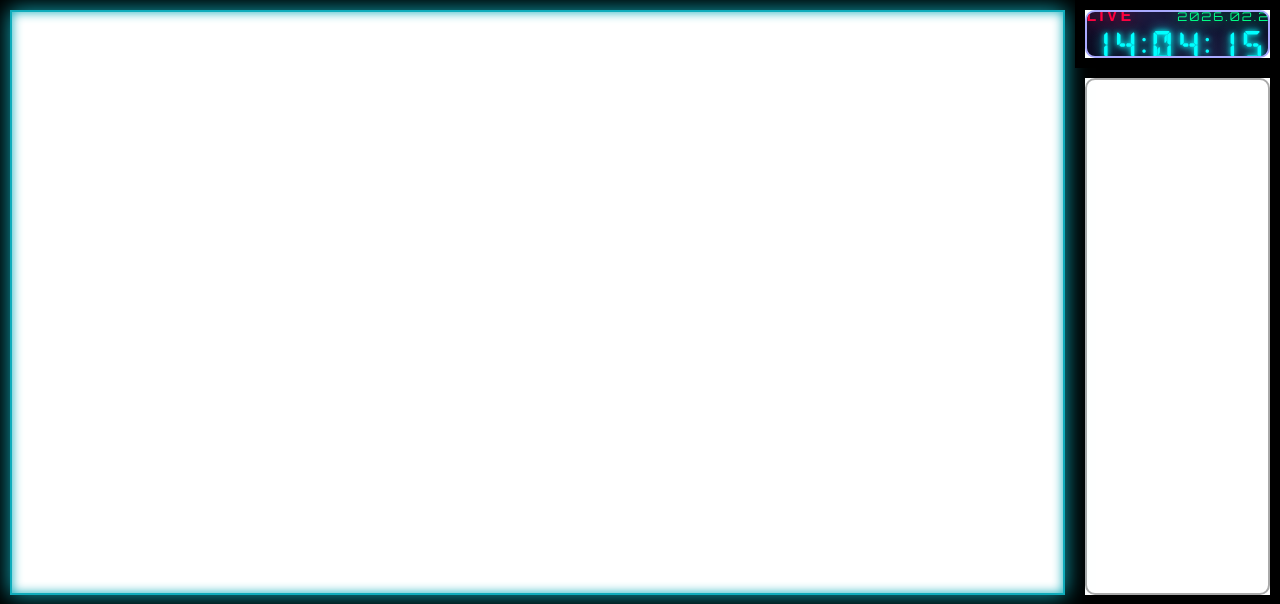
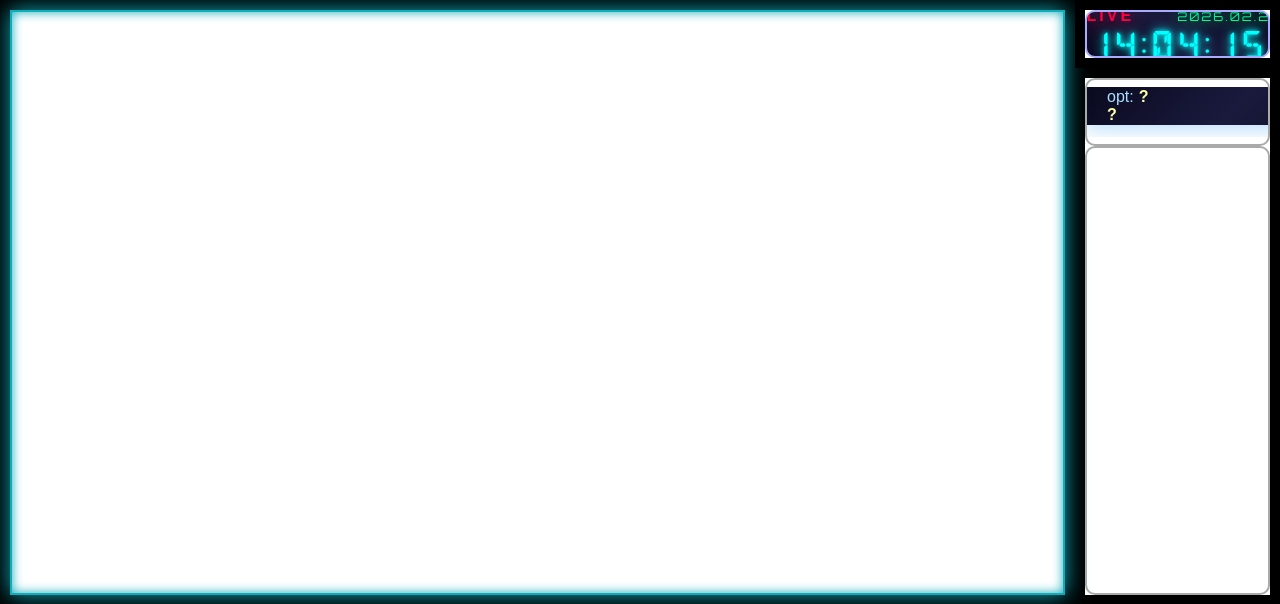
Before and after one commit to dj-kata/inf_daken_counter_obsw, a Python web app: template template/whole_layout.html in a window 1280 px wide. Shown: the top 604 px of the page. Run offline with Jinja, Linux system fonts and the light colour scheme; the template is opened without the code that fills it, so the values that code supplies are empty; some web fonts are replaced.

Commit message:
whole_layout.htmlにオプション用の枠を追加

```diff
--- a/template/option.html
+++ b/template/option.html
@@ -28,6 +28,8 @@
             box-shadow: 0 5px 20px rgba(33, 150, 243, 0.3);
             /* border: 2px solid rgba(33, 150, 243, 0.3); */
             width: 100%;
+            white-space: nowrap;
+            overflow: hidden;
         }
 
         /* ヘッダー */
--- a/template/whole_layout.html
+++ b/template/whole_layout.html
@@ -268,14 +268,24 @@
             background-color: transparent;
             border: 10px solid var(--color-bg);
             display: flex;
+            flex-direction: column;
             color: none;
             font-size: 18px;
+        }
+        .comment-option-area {
+            flex: 0 0 68px;
+            overflow: hidden;
+            border: 2px solid #aaaaaa;
+            border-radius: 10px;
+            display: flex;
+            align-items: center;
         }
         .comment-inner {
             border: 2px solid #aaaaaa;
             border-radius: 10px;
             width: 100%;
-            height: 100%;
+            flex: 1;
+            min-height: 0;
         }
 
         /* 区切り線 - #003背景 */
@@ -409,6 +419,9 @@
                 </div>
 
                 <div class="comment-area">
+                    <div class="comment-option-area">
+                        <iframe src="./option.html" width="300" height="50" frameborder="0" scrolling="no"></iframe>
+                    </div>
                     <div class="comment-inner"></div>
                 </div>
             </div>
```
